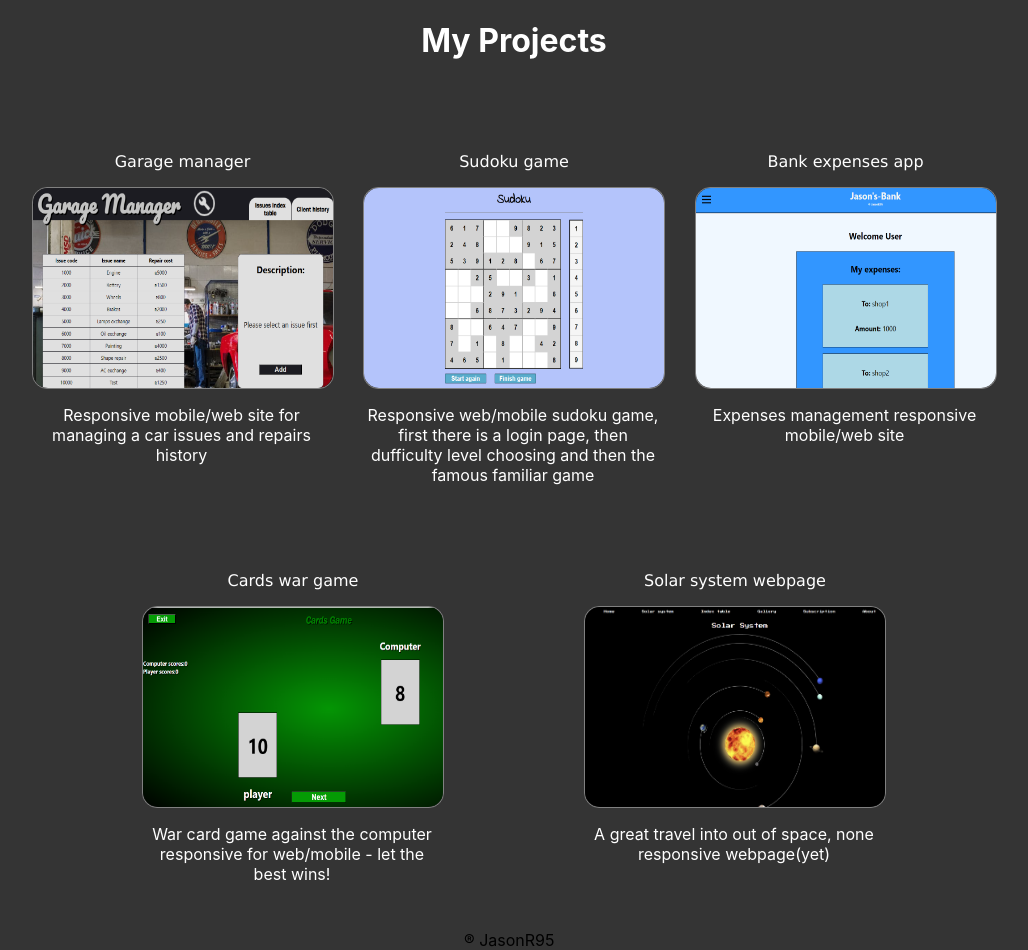
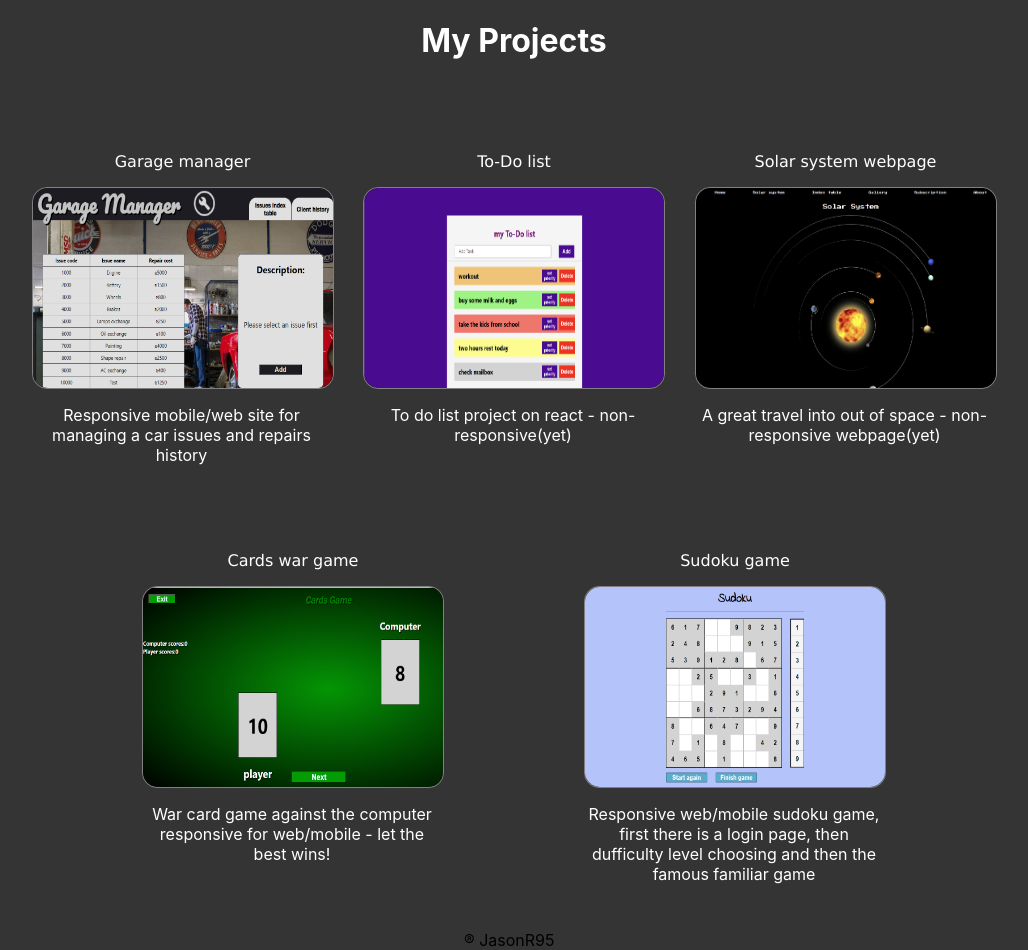
Before and after one commit to JasonRLH95/all_projects, a React (Create React App) app: page / in a window 1280 px wide. Shown: the whole page, without its empty margins (126-1154 px from the left). Built offline with nearby package versions, Linux system fonts and the light colour scheme.

Commit message:
add the to do list project, rearrange priority of projects, ignoring the bank app project

```diff
--- a/src/App.js
+++ b/src/App.js
@@ -2,9 +2,10 @@ import './App.css';
 import Link from './components/Link';
 import image1 from './images/garage_image.png';
 import image2 from './images/sudoku_image.png';
-import image3 from './images/bankApp_image.png';
 import image4 from './images/cards_image.png';
 import image5 from './images/solar_system.png';
+import image6 from './images/to-do-list_image.png';
+// import image3 from './images/bankApp_image.png';
 // import image5 from './images/calc_image.png';
 
 function App() {
@@ -16,16 +17,16 @@ function App() {
       desc:"Responsive mobile/web site for managing a car issues and repairs history"
     },
     {
-      name:'Sudoku game',
-      link:"https://jasonrlh95.github.io/sudoku/",
-      image:image2,
-      desc:'Responsive web/mobile sudoku game, first there is a login page, then dufficulty level choosing and then the famous familiar game'
+      name:"To-Do list",
+      link:"https://jasonrlh95.github.io/to_do_list/",
+      image:image6,
+      desc:"To do list project on react - non-responsive(yet)"
     },
     {
-      name:'Bank expenses app',
-      link:'https://jasonrlh95.github.io/bankApp/',
-      image:image3,
-      desc:'Expenses management responsive mobile/web site'
+      name:'Solar system webpage',
+      link:"https://jasonrlh95.github.io/solar_system/",
+      image:image5,
+      desc:'A great travel into out of space - non-responsive webpage(yet)'
     },
     {
       name:'Cards war game',
@@ -34,11 +35,17 @@ function App() {
       desc:'War card game against the computer responsive for web/mobile - let the best wins!'
     },
     {
-      name:'Solar system webpage',
-      link:"https://jasonrlh95.github.io/solar_system/",
-      image:image5,
-      desc:'A great travel into out of space, none responsive webpage(yet)'
+      name:'Sudoku game',
+      link:"https://jasonrlh95.github.io/sudoku/",
+      image:image2,
+      desc:'Responsive web/mobile sudoku game, first there is a login page, then dufficulty level choosing and then the famous familiar game'
     },
+    // {
+    //   name:'Bank expenses app',
+    //   link:'https://jasonrlh95.github.io/bankApp/',
+    //   image:image3,
+    //   desc:'Expenses management responsive mobile/web site'
+    // },
     // {
     //   name:'event calculator',
     //   link:"https://jasonrlh95.github.io/event_calc_app/",
```
Also changed, not shown: src/images/to-do-list_image.png (added).
